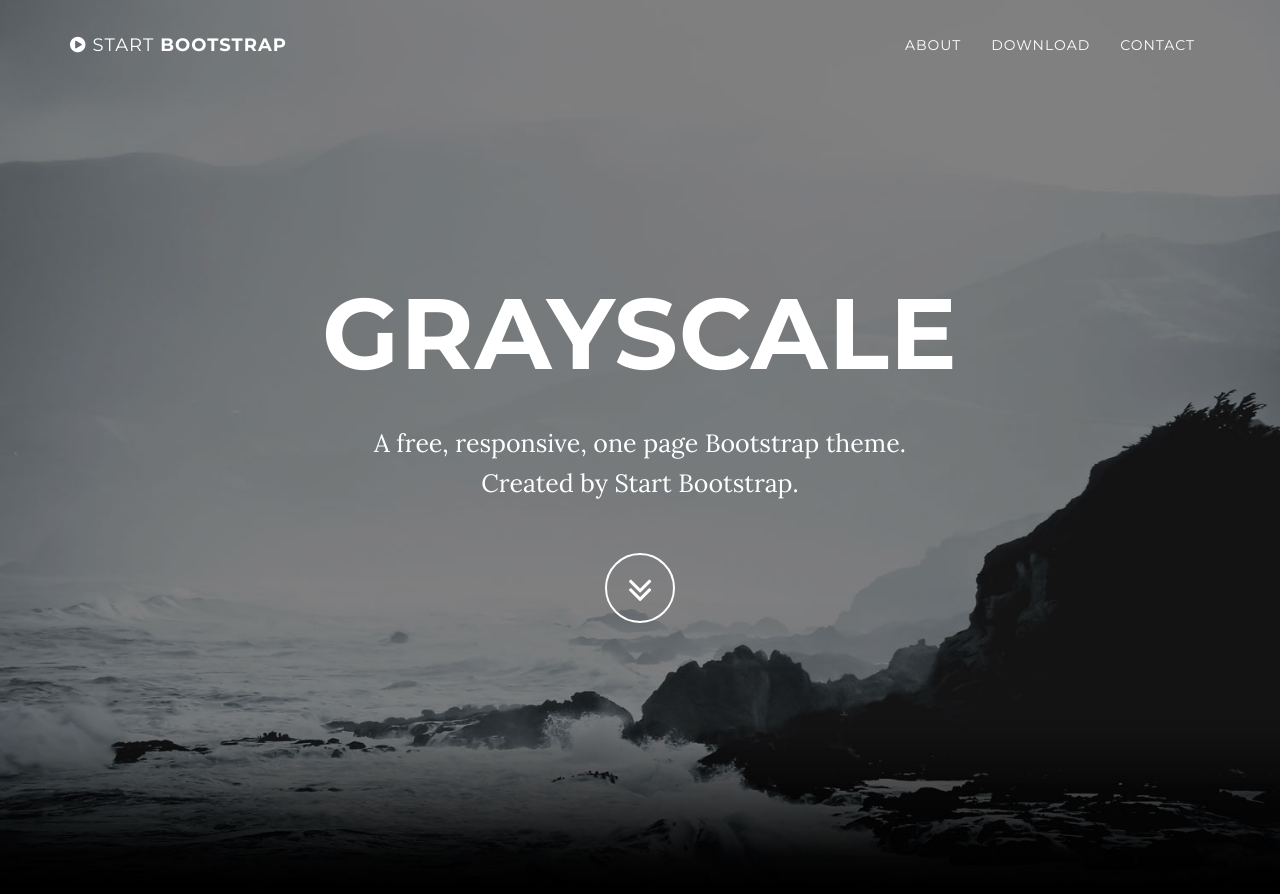
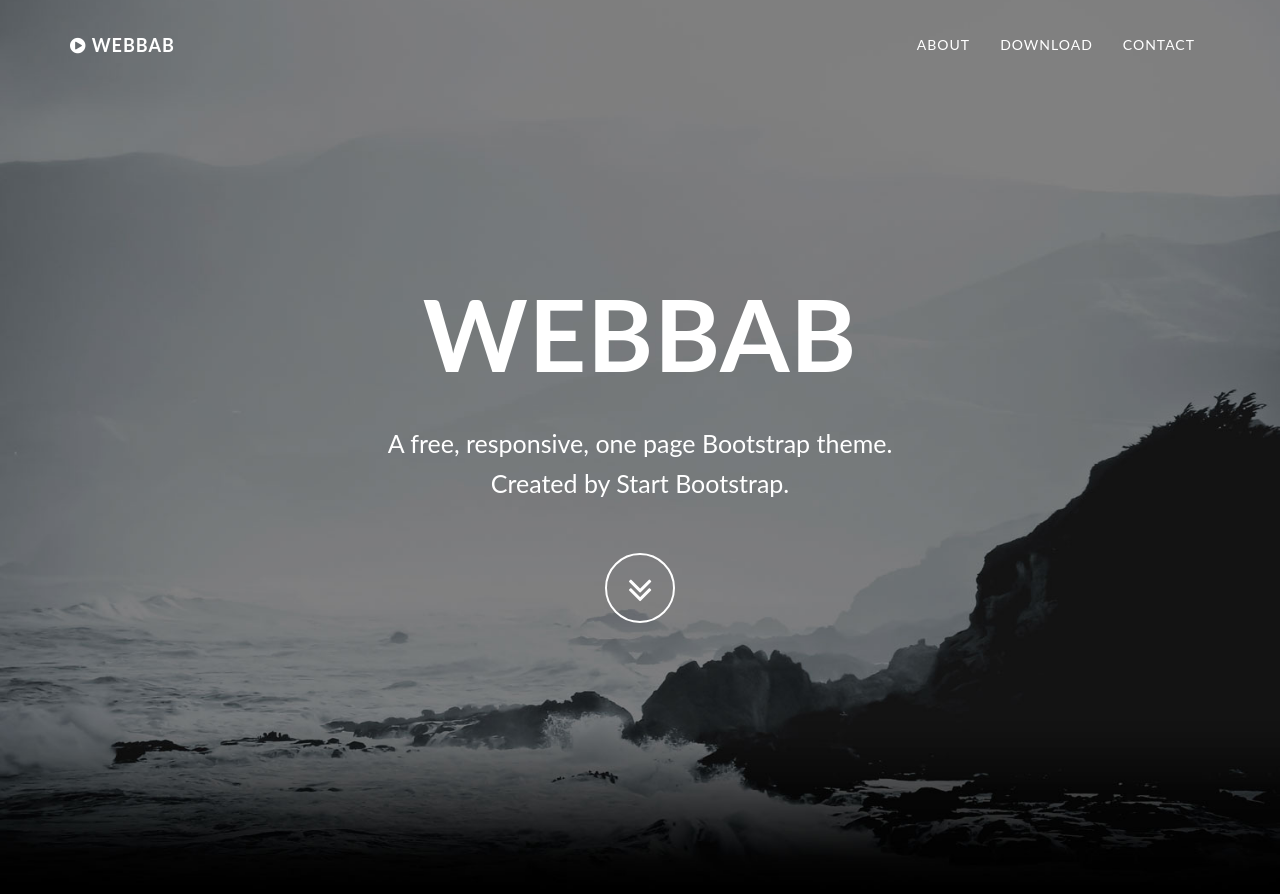
Before and after one commit to webbab2/webbab2.github.io, a Jekyll site: the page built from index.html, in a window 1280 px wide and 900 px high. Shown: the top 894 px of the window. Built offline with Jekyll 4.4.1, drawn with Linux system fonts in a browser that asks for light colours; some of the changed text lies outside the part shown.

Commit message:
ändringar

```diff
--- a/_config.yml
+++ b/_config.yml
@@ -1,16 +1,16 @@
 # Site settings
-title: Grayscale
+title: WEBBAB
 email: your-email@domain.com
-url: https://example.github.io
+url: http://webbab2.github.io
 description: "Write an awesome description for your new site here. You can edit this line in _config.yml. It will appear in your document head meta (for Google search results) and in your feed.xml site description."
 
 # Color settings (hex-codes without the leading hash-tag)
 color:
   primary-dark: '#000000'
-  links: '#219ab3'
+  links: '#b41e78'
 
 # Footer settings
-footer: Your Website
+footer: WEBBAB
 
 # Social networks usernames (many more available: google-plus, flickr, dribbble, pinterest, instagram, tumblr, linkedin, etc.)
 social:
--- a/_includes/about.html
+++ b/_includes/about.html
@@ -2,7 +2,7 @@
     <section id="about" class="container content-section text-center">
         <div class="row">
             <div class="col-lg-8 col-lg-offset-2">
-                <h2>About Grayscale</h2>
+                <h2>About WEBBAB</h2>
                 <p>Grayscale is a free Bootstrap 3 theme created by Start Bootstrap. It can be yours right now, simply download the template on <a href="http://startbootstrap.com/template-overviews/grayscale/">the preview page</a>. The theme is open source, and you can use it for any purpose, personal or commercial.</p>
                 <p>The Jekyll version is brought to you by <a href="https://github.com/jeromelachaud">Jerome Lachaud</a></p>
                 <p>This theme features stock photos by <a href="http://gratisography.com/">Gratisography</a> along with a custom Google Maps skin courtesy of <a href="http://snazzymaps.com/">Snazzy Maps</a>.</p>
--- a/_includes/css/grayscale.css
+++ b/_includes/css/grayscale.css
@@ -7,7 +7,7 @@
 body {
     width: 100%;
     height: 100%;
-    font-family: Lora,"Helvetica Neue",Helvetica,Arial,sans-serif;
+    font-family: 'Lato',Lora,"Helvetica Neue",Helvetica,Arial,sans-serif;
     color: #fff;
     background-color: {{ site.color.primary-dark }};
 }
@@ -25,7 +25,7 @@
 h6 {
     margin: 0 0 35px;
     text-transform: uppercase;
-    font-family: Montserrat,"Helvetica Neue",Helvetica,Arial,sans-serif;
+    font-family: 'Lato',Montserrat,"Helvetica Neue",Helvetica,Arial,sans-serif;
     font-weight: 700;
     letter-spacing: 1px;
 }
@@ -65,7 +65,7 @@
     margin-bottom: 0;
     border-bottom: 1px solid rgba(255,255,255,.3);
     text-transform: uppercase;
-    font-family: Montserrat,"Helvetica Neue",Helvetica,Arial,sans-serif;
+    font-family: 'Lato',Montserrat,"Helvetica Neue",Helvetica,Arial,sans-serif;
     background-color: {{ site.color.primary-dark }};
 }
 
--- a/_includes/header.html
+++ b/_includes/header.html
@@ -4,7 +4,7 @@
             <div class="container">
                 <div class="row">
                     <div class="col-md-8 col-md-offset-2">
-                        <h1 class="brand-heading">Grayscale</h1>
+                        <h1 class="brand-heading">WEBBAB</h1>
                         <p class="intro-text">A free, responsive, one page Bootstrap theme.<br>Created by Start Bootstrap.</p>
                         <a href="#about" class="btn btn-circle page-scroll">
                             <i class="fa fa-angle-double-down animated"></i>
--- a/_includes/nav.html
+++ b/_includes/nav.html
@@ -6,7 +6,7 @@
                     <i class="fa fa-bars"></i>
                 </button>
                 <a class="navbar-brand page-scroll" href="#page-top">
-                    <i class="fa fa-play-circle"></i>  <span class="light">Start</span> Bootstrap
+                    <i class="fa fa-play-circle"></i>  WEBBAB
                 </a>
             </div>
 
```
